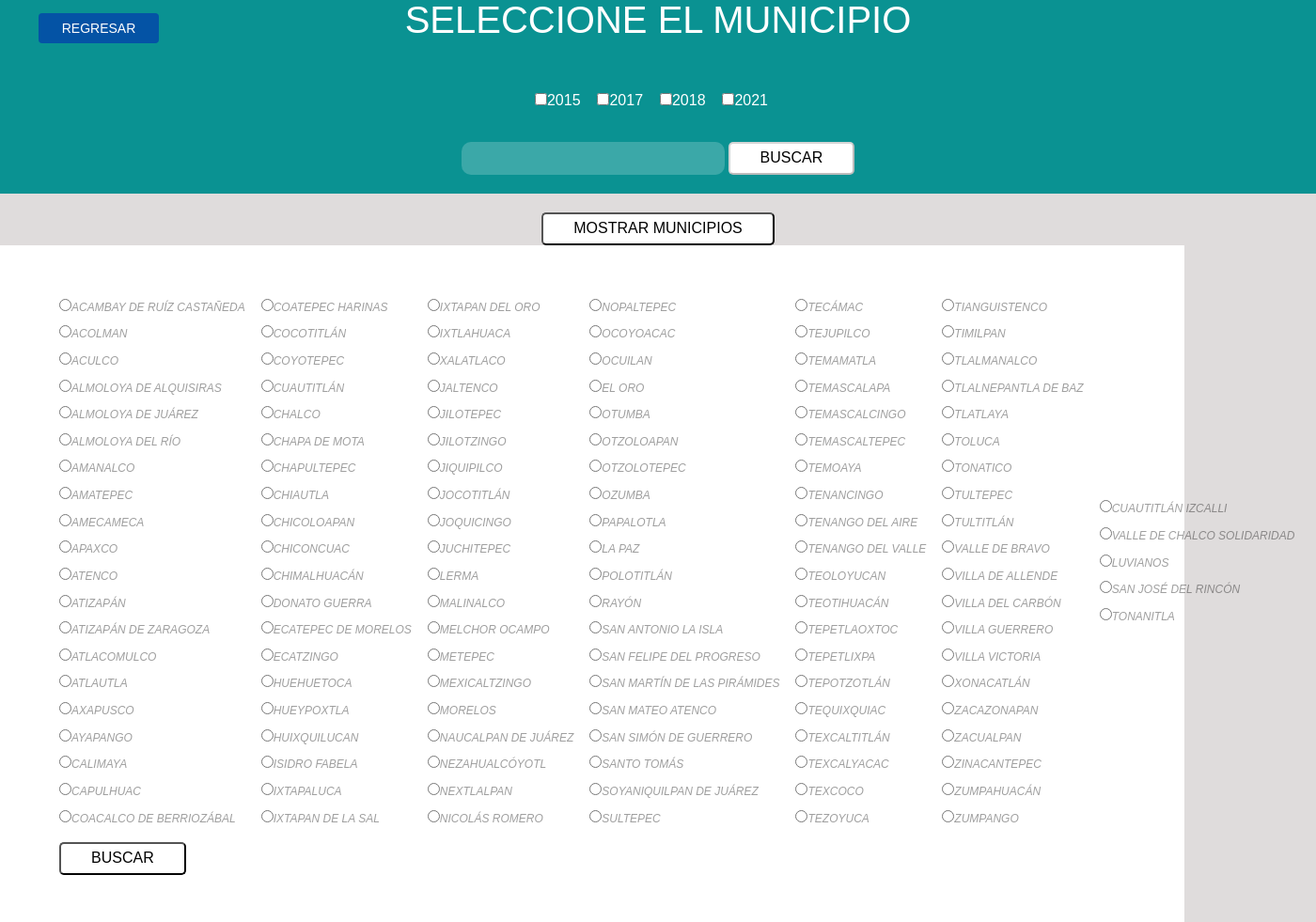
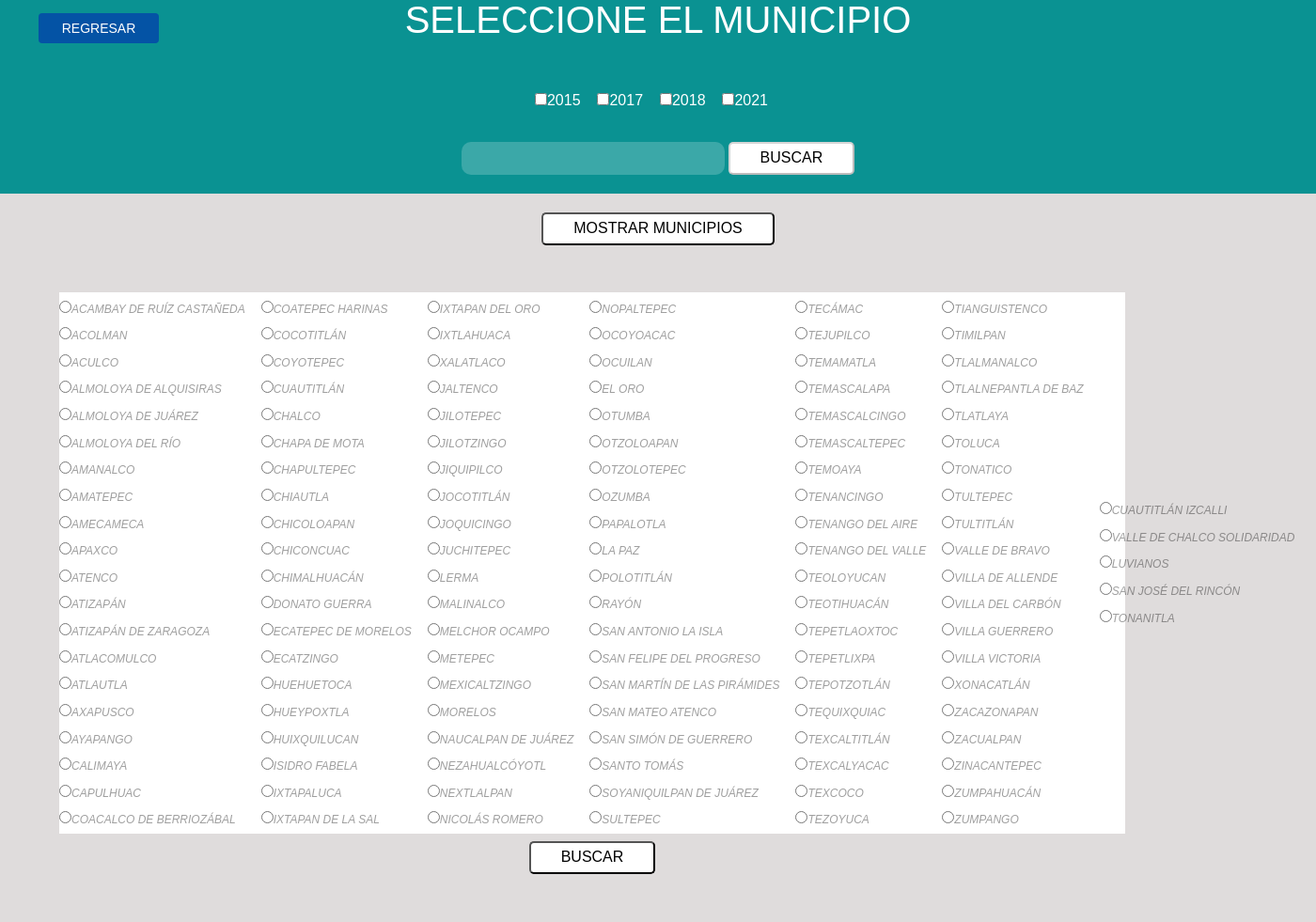
Before and after one commit to Ivancirijillo/app, a Flask app: page /Graficas in a window 1400 px wide, after a click on "MOSTRAR MUNICIPIOS". Shown: the whole page at 94% size. Run offline with Flask 2, Linux system fonts and the light colour scheme.

Commit message:
style: :art: Modificacion de graficas y reduccion de ContenidoPrincipal
Modificacion de estilos

```diff
--- a/static/css/index.css
+++ b/static/css/index.css
@@ -85,15 +85,8 @@ body {
     max-height: 100%;
     display: none;
     justify-content: center;
-    align-items: start;
-    flex-direction: column;
     flex-wrap: wrap;
-    color: black;
-    border-color: 5px solid black;
-    background-color: white;
-    box-shadow: inset 100px, 20px, 50px, rgb(0, 0, 0);
-
-    gap: 1.5%;
+    gap: 1%;
 }
 
 .buscar{
@@ -154,6 +147,9 @@ input[type="checkbox"]:checked + label {
 .grafica0{
     position: relative;
     width: 50%;
+    height: 50%;
+    padding: 5%;
+    padding-top: 1%;
 }
 
 .buttons-con .action-link-wrap {
```
